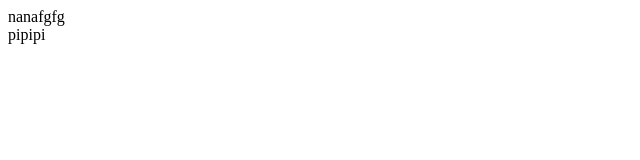
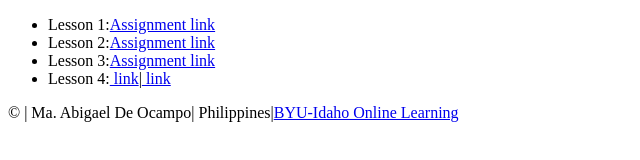
Before and after one commit to mabdo3117/mabdo3117.github.io, a plain HTML site: page index.html in a window 1280 px wide. Shown: the whole page, without its empty margins (0-640 px from the left). Drawn offline with Linux system fonts and the light colour scheme.

Commit message:
Enter content only

```diff
--- a/index.html
+++ b/index.html
@@ -3,20 +3,39 @@
     <head>
         <title>Test</title>
         <meta charset="utf-8" />
-        <meta name="viewport" content="width=device-width, initial-scale=1" />
+        <meta name="viewport" content="width=devib ce-width, initial-scale=1" />
+        <meta name="description" content="Assignment portal for Abby De Ocampo in CIT 230: Web Frontend Development
+        at BYU-Idaho Online Learning"/>
         <link rel="stylesheet" href="#"/>
 
     </head>
     <body>
         <div>
-            <header>
-                <div id="name">
-                    nanafgfg
-                </div>
+            <header><title>CIT230 Assigment Portal</title>
                 <div id="picture">
-                    pipipi
                 </div>
             </header>
+            <div id="content">
+                <main>
+                    <div id="folder_name">
+
+                    </div>
+                    <div id="lesson">
+                        <ul>
+                            <li>Lesson 1:<a href="#">Assignment link</a></li>
+                            <li>Lesson 2:<a href="#">Assignment link</a></li>
+                            <li>Lesson 3:<a href="#">Assignment link</a></li>
+                            <li>Lesson 4:<a href="#"> link</a>|<a href="#"> link</a></li>
+
+
+
+                        </ul>
+                    </div>
+                </main>
+                <footer>
+                    <p>&copy | Ma. Abigael De Ocampo| Philippines|<a href="https://www.byui.edu/online">BYU-Idaho Online Learning</a></p>
+                </footer>
+            </div>
         </div>
     </body>
 </html>
```
